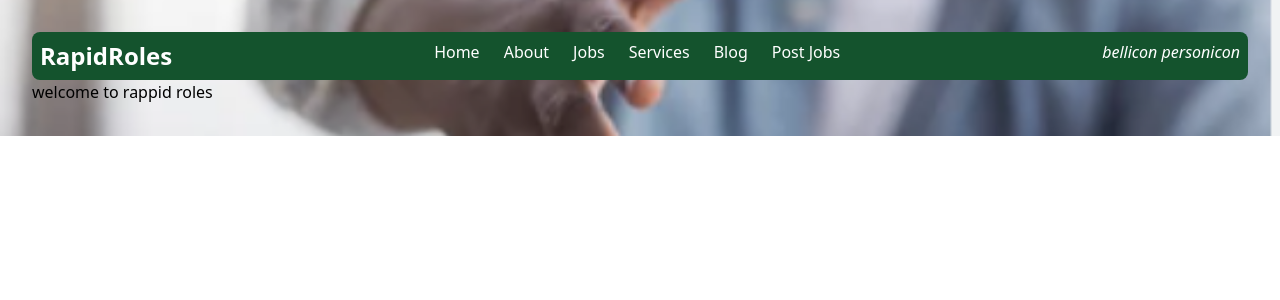
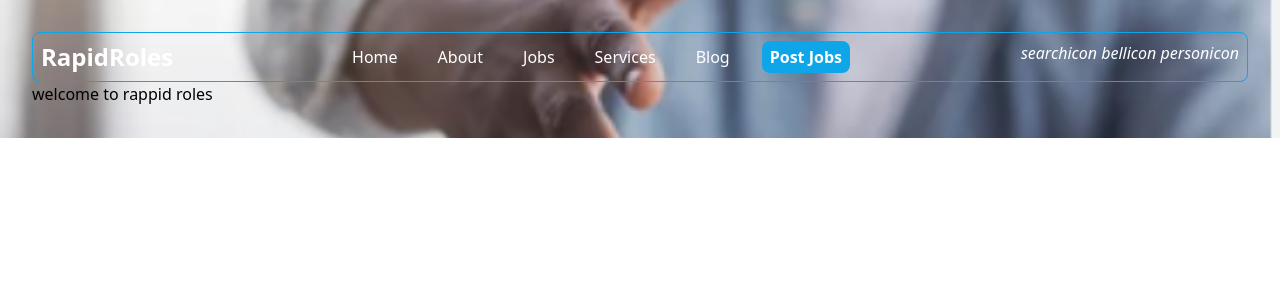
Before and after one commit to janeAnezi/RapidRoles, a React (Vite) app: page / in a window 1280 px wide. Shown: the top 300 px of the page. Built offline with nearby package versions, Linux system fonts and the light colour scheme.

Commit message:
add nav bar

```diff
--- a/src/Components/Navbar.jsx
+++ b/src/Components/Navbar.jsx
@@ -2,20 +2,21 @@
 export default function Navbar  () {
     return (
         <>
-            <div className=" bg-green-900 text-white rounded-lg">
+            <div className=" bg-inherit border border-sky-500  text-white rounded-lg">
                 <div className="flex justify-between p-2">
                     <h1 className="text-2xl font-bold">RapidRoles</h1>
                     <div >
                         <ul className="flex space-x-6">
-                            <li>Home</li>
-                            <li>About</li>
-                            <li>Jobs</li>
-                            <li>Services</li>
-                            <li>Blog</li>
-                            <li>Post Jobs</li>
+                            <li className="hover:bg-sky-500 py-1 px-2 rounded-lg cursor-pointer">Home</li>
+                            <li className="hover:bg-sky-500 py-1 px-2 rounded-lg cursor-pointer">About</li>
+                            <li className="hover:bg-sky-500 py-1 px-2 rounded-lg cursor-pointer">Jobs</li>
+                            <li className="hover:bg-sky-500 py-1 px-2 rounded-lg cursor-pointer">Services</li>
+                            <li className="hover:bg-sky-500 py-1 px-2 rounded-lg cursor-pointer">Blog</li>
+                            <li className="bg-sky-500 hover:bg-sky-500 py-1 px-2 rounded-lg font-bold cursor-pointer">Post Jobs</li>
                         </ul>
                     </div>
                     <div>
+                        <i>searchicon  </i>
                         <i>bellicon  </i>
                         <i>personicon</i>
                     </div>
```
